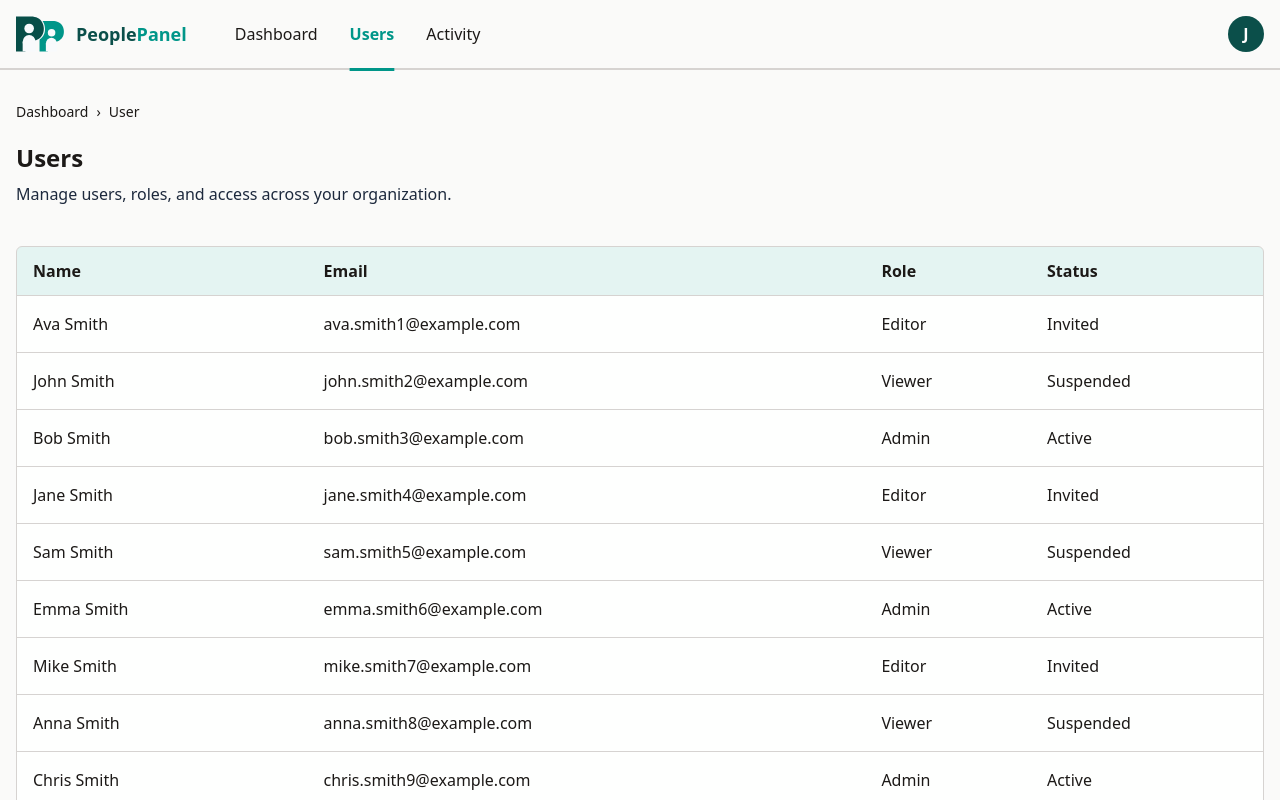
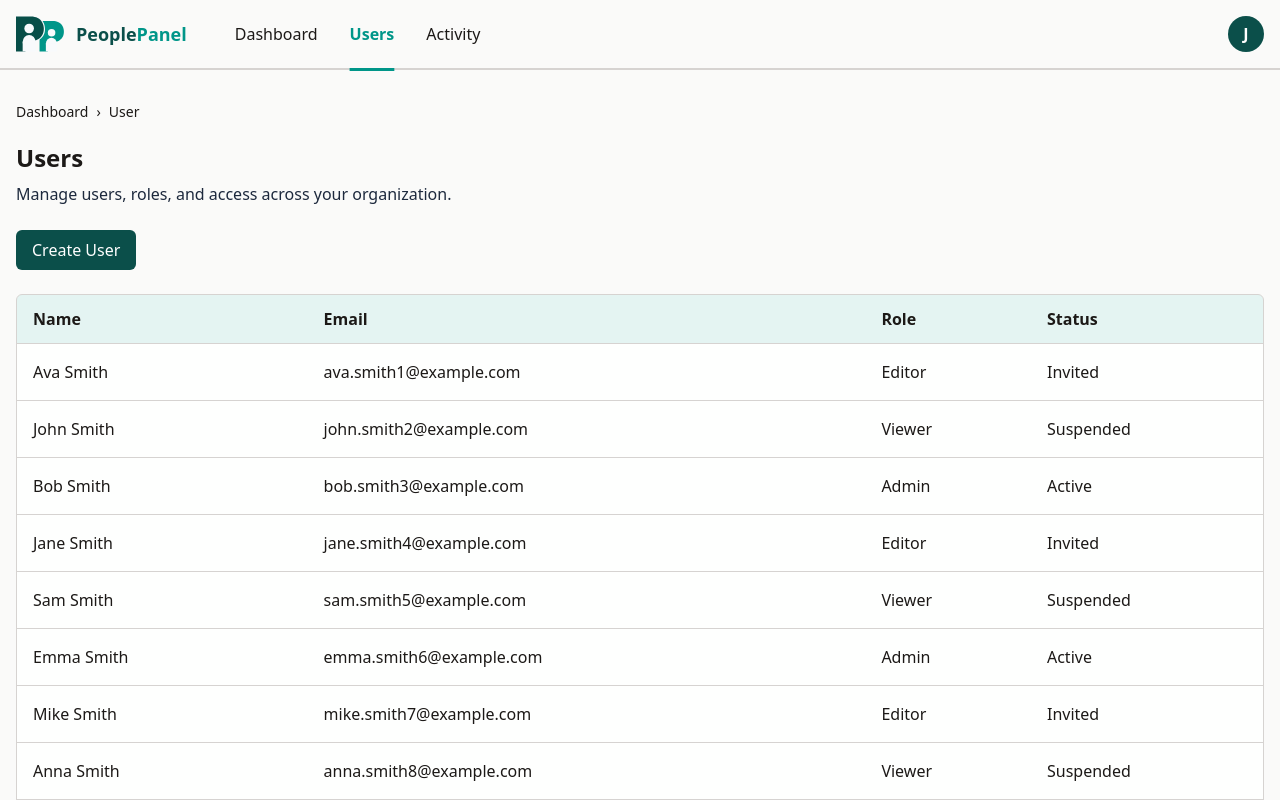
Before and after one commit to jossTripoli/people-panel, an Angular app: page /users in a window 1280 px wide. Shown: the top 800 px of the page. Built offline with nearby package versions, Linux system fonts and the light colour scheme.

Commit message:
create button

```diff
--- a/src/app/user/user.html
+++ b/src/app/user/user.html
@@ -6,7 +6,14 @@
   Manage users, roles, and access across your organization.
 </p>
 
-<div class="mt-10 overflow-hidden rounded-md border border-divider bg-white/90">
+<button
+  type="button"
+  class="rounded-md bg-primary px-4 py-2 font-medium cursor-pointer text-white hover:opacity-90 mt-6"
+>
+  Create User
+</button>
+
+<div class="mt-6 overflow-hidden rounded-md border border-divider bg-white/90">
   <table class="w-full text-left">
     <thead class="bg-secondary/10">
       <tr class="border-b border-divider">
```
